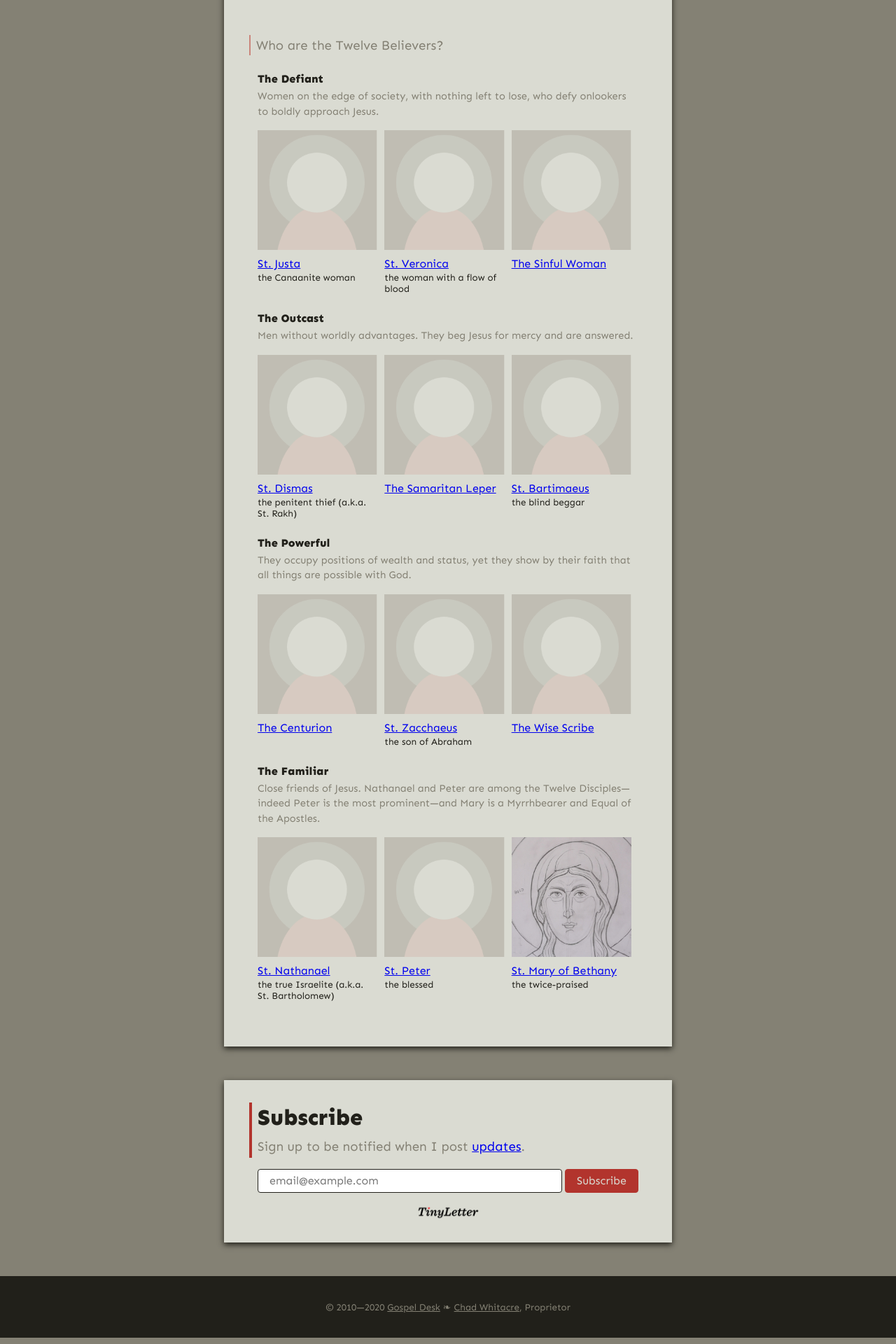
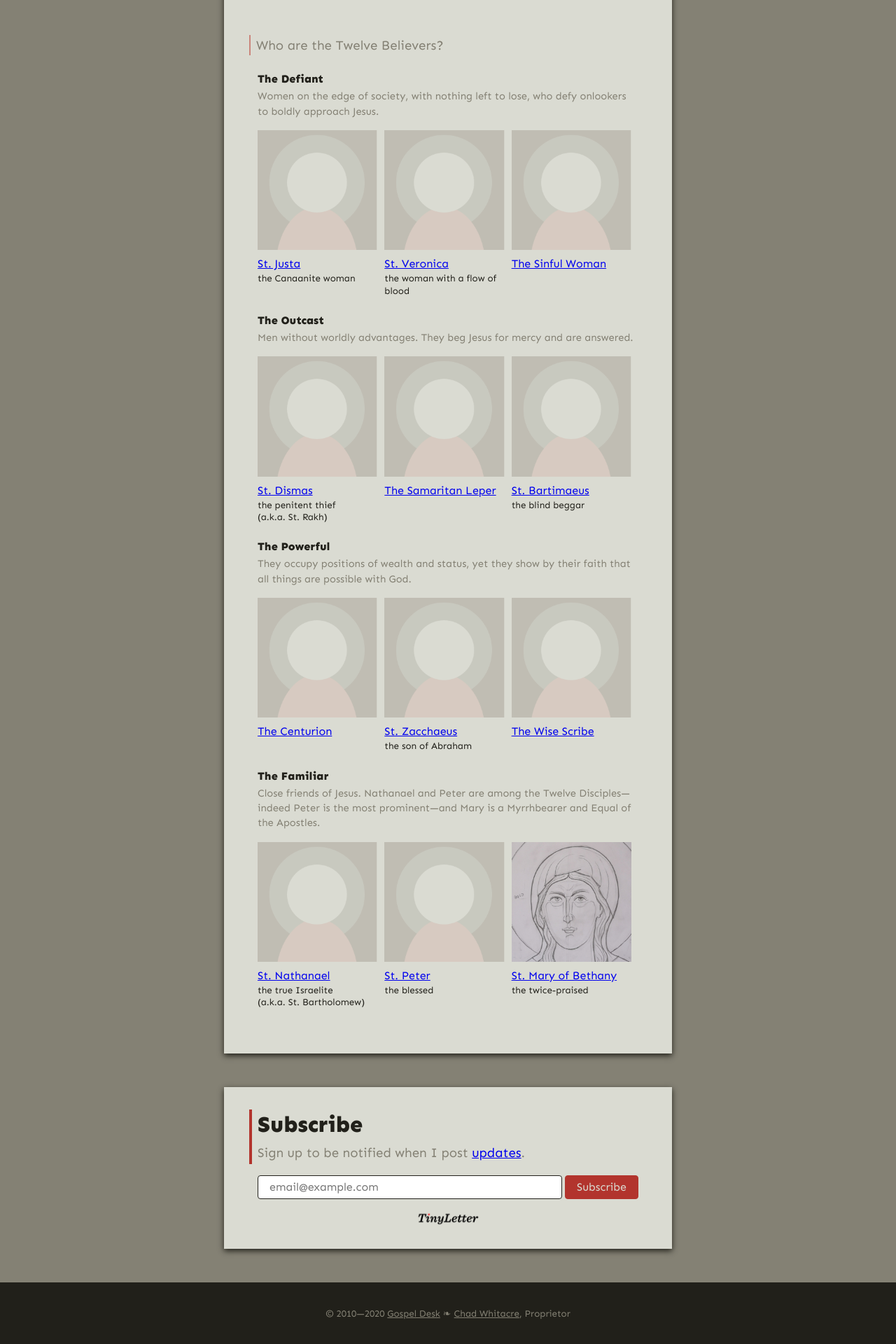
Before and after one commit to gospel-desk/www.logstown.com, a Jekyll site: the page built from the-twelve-believers/index.md, in a window 1280 px wide. Shown: the part 904-2824 px from the top of the page at 70% size. Built offline with Jekyll 4.4.1, drawn with Linux system fonts in a browser that asks for light colours.

Commit message:
Tighten up a.k.a.'s

```diff
--- a/assets/styles/gospeldesk.scss
+++ b/assets/styles/gospeldesk.scss
@@ -435,7 +435,7 @@ table.twelve-believers {
 
         &.description {
           font-size: smaller;
-          line-height: 120%;
+          line-height: 130%;
           color: $black;
         }
       }
--- a/the-twelve-believers/index.md
+++ b/the-twelve-believers/index.md
@@ -63,7 +63,8 @@ and are answered.</div>
       <a href="./st-dismas/">
         <img src="default.png" class="default">
         <span class="name">St. Dismas</span>
-        <span class="description">the penitent thief (a.k.a. St. Rakh)</span>
+        <span class="description">the penitent thief</span>
+        <span class="description">(a.k.a. St. Rakh)</span>
       </a>
     </td>
     <td>
@@ -126,7 +127,8 @@ and Equal of the Apostles.</div>
       <a href="./st-nathanael/">
         <img src="default.png" class="default">
         <span class="name">St. Nathanael</span>
-        <span class="description">the true Israelite (a.k.a. St. Bartholomew)</span>
+        <span class="description">the true Israelite</span>
+        <span class="description">(a.k.a. St. Bartholomew)</span>
       </a>
     </td>
     <td>
```
